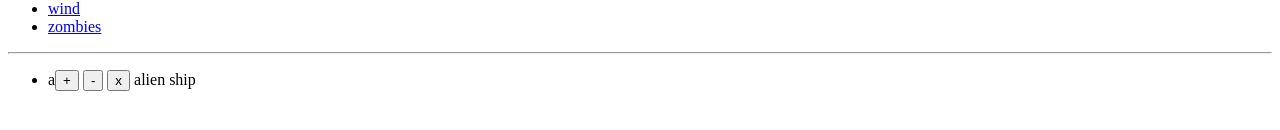
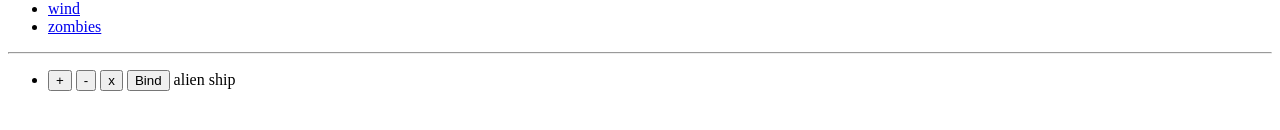
Before and after one commit to arabello/akora, a React (Create React App) app: page / in a window 1280 px wide. Both pictures are taken after a click on the link "alien ship". Shown: the part 584-714 px from the top of the page. Built offline with nearby package versions, Linux system fonts and the light colour scheme; no server answers.

Commit message:
refactor(keyboard): Replace key press control with key binding control

```diff
--- a/src/App.tsx
+++ b/src/App.tsx
@@ -1,14 +1,11 @@
 import { useEffect, useState } from "react";
 import { fetchLibrary, Source } from "./library";
 import Mixer, { ChannelInfo } from "./mixer";
-import useKeyPress from "./useKeyPress";
+import useKeyPress, { KeyBinding } from "./useKeyPress";
 
 const mixer = new Mixer();
 
-const VOLUME_UP_KEYS: Array<string> = ['a', 's', 'd', 'f', 'j', 'k', 'l', ';'];
-const VOLUME_DOWN_KEYS: Array<string> = ['A', 'S', 'D', 'F', 'J', 'K', 'L', ':'];
-
-type Track = Source & ChannelInfo & { volumeKey?: string };
+type Track = Source & ChannelInfo & Partial<KeyBinding>;
 
 const App = () => {
   /**
@@ -24,7 +21,6 @@ const App = () => {
   /**
    * Tracks
    */
-  const [unusedVolumeKeys, setUnusedVolumeKeys] = useState<Array<string>>(VOLUME_UP_KEYS);
   const [tracks, setTracks] = useState<Array<Track>>([]);
   const loadTrack = (source: Source) => {
     const chInfo = mixer.load(source.id, source.url);
@@ -32,21 +28,13 @@ const App = () => {
       tracks.concat({
         ...source,
         ...chInfo,
-        volumeKey: unusedVolumeKeys[0] // if empty, undefined
       })
     );
-    setUnusedVolumeKeys(unusedVolumeKeys.slice(1, unusedVolumeKeys.length));
   };
   const removeTrack = (id: string) => {
     mixer.remove(id);
-    const trackKey = tracks.find((t) => t.id == id)?.volumeKey;
     setTracks(tracks.filter((t) => t.id !== id));
-    trackKey && setUnusedVolumeKeys(unusedVolumeKeys.concat(trackKey));
   };
-
-  /**
-   * Keyboard
-   */
   const fadeTrackVolume = (id: string, step: number) => {
     try {
       const updatedVolume = mixer.channel(id).fader(step);
@@ -58,21 +46,29 @@ const App = () => {
     }
   };
 
-  const pressedVolumeKey = useKeyPress(VOLUME_UP_KEYS.concat(VOLUME_DOWN_KEYS));
+  /**
+   * Keyboard
+   */
+  const pressKeyEvent = useKeyPress();
+  const [recordKeyBindingFor, setRecordKeyBindingFor] = useState<string>();
 
   useEffect(() => {
-    if (!pressedVolumeKey) {
-      return
+    if (!pressKeyEvent) {
+      return;
     }
 
-    const id = tracks.find(t => t.volumeKey === pressedVolumeKey.toLowerCase())?.id;
-    if (!id) {
-      return
+    if (recordKeyBindingFor) {
+      setTracks(
+        tracks.map((t) =>
+          t.id === recordKeyBindingFor ? { ...t, event: pressKeyEvent } : t
+        )
+      );
+      setRecordKeyBindingFor(undefined);
+    } else {
+      const id = tracks.find((t) => t.event?.code === pressKeyEvent.code)?.id;
+      id && fadeTrackVolume(id, (pressKeyEvent.shiftKey ? -1 : 1) * 0.2);
     }
-
-    const upDown = VOLUME_UP_KEYS.includes(pressedVolumeKey) ? 1 : -1;
-    fadeTrackVolume(id, upDown * 0.2);
-  }, [pressedVolumeKey])
+  }, [pressKeyEvent]);
 
   return (
     <div>
@@ -97,12 +93,16 @@ const App = () => {
         <ul>
           {tracks.map((track) => (
             <li key={track.id}>
-              {track.volumeKey ?? <span>{track.volumeKey}</span>}
+              {track.event ? <span>{track.event.key}</span> : <></>}
               <button onClick={() => fadeTrackVolume(track.id, 0.2)}>+</button>
               {` `}
               <button onClick={() => fadeTrackVolume(track.id, -0.2)}>-</button>
               {` `}
               <button onClick={() => removeTrack(track.id)}>x</button>
+              {` `}
+              <button onClick={() => setRecordKeyBindingFor(track.id)}>
+                Bind
+              </button>
               {` `}
               <span>{track.name}</span>
               {` `}
--- a/src/useKeyPress.ts
+++ b/src/useKeyPress.ts
@@ -1,30 +1,28 @@
 import { useState, useEffect } from "react";
 
+export type KeyBinding = {
+  event: KeyboardEvent;
+};
+
 // https://usehooks.com/useKeyPress/
-const useKeyPress = (listeningKeys: string[]) => {
-  const [pressedKey, setPressedKey] = useState<string>();
+// https://keyjs.dev/
+const useKeyPress = () => {
+  const [event, setEvent] = useState<KeyboardEvent>();
 
-  const downHandler = (event: KeyboardEvent) => {
-    if (listeningKeys.includes(event.key)) {
-      setPressedKey(event.key);
-    }
-  }
-
-  const upHandler = () => {
-    setPressedKey(undefined);
-  }
+  const downHandler = (e: KeyboardEvent) => setEvent(e);
+  const upHandler = () => setEvent(undefined);
 
   useEffect(() => {
     window.addEventListener("keydown", downHandler);
     window.addEventListener("keyup", upHandler);
-
+    // Remove event listeners on cleanup
     return () => {
       window.removeEventListener("keydown", downHandler);
       window.removeEventListener("keyup", upHandler);
     };
   }, []);
 
-  return pressedKey;
-}
+  return event;
+};
 
 export default useKeyPress;
```
